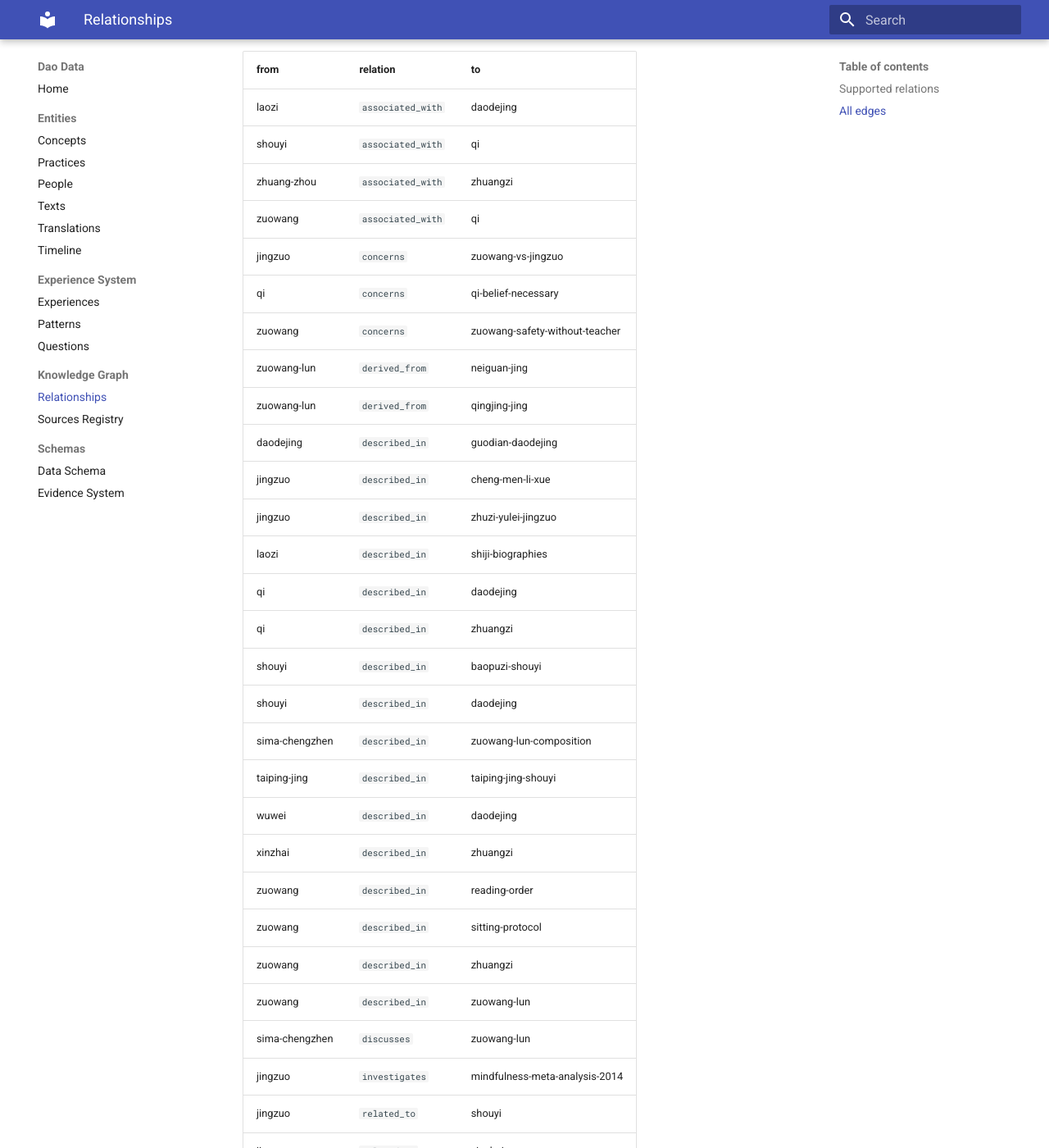
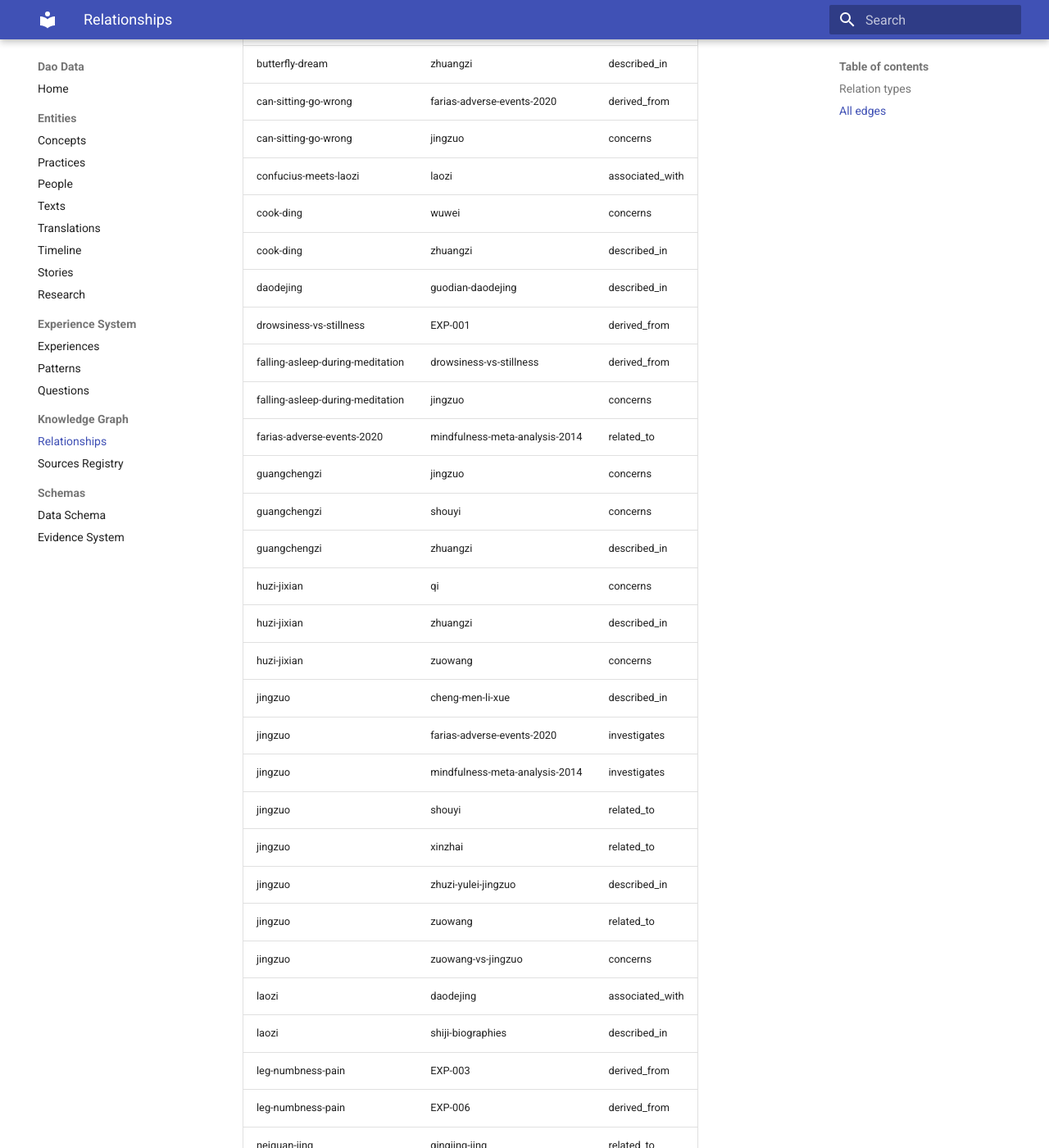
Before and after one commit to martinxionbiotech-max/data.dao, an MkDocs documentation site: the page built from docs/graph/relationships.md, in a window 1280 px wide and 1400 px high, scrolled down 1238 px. Shown: the whole window at 82% size. Built offline with MkDocs 1.6.1 and Material for MkDocs 9.7.7, drawn with Linux system fonts in a browser that asks for light colours; some of the changed text lies outside the part shown.

Commit message:
Batch 5 sync: stories + research entity pages, graph 78 edges, sources 31, 8 experiences, 5 questions

```diff
--- a/docs/graph/relationships.md
+++ b/docs/graph/relationships.md
@@ -1,77 +1,109 @@
-# Relationships
+# Relationship Registry
 
-Typed knowledge-graph edges from `data/relationships.json` — 44 edges.
+Knowledge-graph edges — 78 total. Top-level key: `items` in
+`site/src/data/relationships.json`.
 
-| Relation | Count |
+## Relation types
+
+| relation | count |
 |---|---|
-| `described_in` | 16 |
-| `related_to` | 12 |
-| `translated_as` | 5 |
-| `associated_with` | 4 |
-| `concerns` | 3 |
-| `derived_from` | 2 |
-| `discusses` | 1 |
-| `investigates` | 1 |
-
-## Supported relations
-
-| Relation | Meaning |
-|---|---|
-| `belongs_to` | entity → tradition/category |
-| `related_to` | concept ↔ concept |
-| `described_in` | practice/concept → text or document |
-| `translated_as` | concept → translation page |
-| `associated_with` | person ↔ text |
-| `concerns` | question → concept |
-| `derived_from` | text → source text |
-| `investigates` | research → concept |
-| `discusses` | person → text |
+| associated_with | 6 |
+| concerns | 21 |
+| derived_from | 9 |
+| described_in | 21 |
+| discusses | 1 |
+| investigates | 2 |
+| related_to | 13 |
+| translated_as | 5 |
 
 ## All edges
 
-| from | relation | to |
+| from | to | relation |
 |---|---|---|
-| laozi | `associated_with` | daodejing |
-| shouyi | `associated_with` | qi |
-| zhuang-zhou | `associated_with` | zhuangzi |
-| zuowang | `associated_with` | qi |
-| jingzuo | `concerns` | zuowang-vs-jingzuo |
-| qi | `concerns` | qi-belief-necessary |
-| zuowang | `concerns` | zuowang-safety-without-teacher |
-| zuowang-lun | `derived_from` | neiguan-jing |
-| zuowang-lun | `derived_from` | qingjing-jing |
-| daodejing | `described_in` | guodian-daodejing |
-| jingzuo | `described_in` | cheng-men-li-xue |
-| jingzuo | `described_in` | zhuzi-yulei-jingzuo |
-| laozi | `described_in` | shiji-biographies |
-| qi | `described_in` | daodejing |
-| qi | `described_in` | zhuangzi |
-| shouyi | `described_in` | baopuzi-shouyi |
-| shouyi | `described_in` | daodejing |
-| sima-chengzhen | `described_in` | zuowang-lun-composition |
-| taiping-jing | `described_in` | taiping-jing-shouyi |
-| wuwei | `described_in` | daodejing |
-| xinzhai | `described_in` | zhuangzi |
-| zuowang | `described_in` | reading-order |
-| zuowang | `described_in` | sitting-protocol |
-| zuowang | `described_in` | zhuangzi |
-| zuowang | `described_in` | zuowang-lun |
-| sima-chengzhen | `discusses` | zuowang-lun |
-| jingzuo | `investigates` | mindfulness-meta-analysis-2014 |
-| jingzuo | `related_to` | shouyi |
-| jingzuo | `related_to` | xinzhai |
-| jingzuo | `related_to` | zuowang |
-| neiguan-jing | `related_to` | qingjing-jing |
-| shouyi | `related_to` | neiguan-jing |
-| shouyi | `related_to` | wuwei |
-| shouyi | `related_to` | zuowang |
-| wuwei | `related_to` | zuowang |
-| xinzhai | `related_to` | qingjing-jing |
-| zuowang | `related_to` | mindfulness |
-| zuowang | `related_to` | wuwei |
-| zuowang | `related_to` | xinzhai |
-| qingjing-jing | `translated_as` | qingjing-jing-opening |
-| shouyi | `translated_as` | daodejing-10-shouyi |
-| wuwei | `translated_as` | daodejing-48 |
-| xinzhai | `translated_as` | xinzhai-passage |
-| zuowang | `translated_as` | zuowang-passage |
+| EXP-001 | jingzuo | concerns |
+| EXP-002 | jingzuo | concerns |
+| EXP-003 | jingzuo | concerns |
+| EXP-004 | jingzuo | concerns |
+| EXP-005 | qi | concerns |
+| EXP-006 | jingzuo | concerns |
+| EXP-007 | jingzuo | concerns |
+| EXP-008 | jingzuo | concerns |
+| butterfly-dream | zhuang-zhou | associated_with |
+| butterfly-dream | zhuangzi | described_in |
+| can-sitting-go-wrong | farias-adverse-events-2020 | derived_from |
+| can-sitting-go-wrong | jingzuo | concerns |
+| confucius-meets-laozi | laozi | associated_with |
+| cook-ding | wuwei | concerns |
+| cook-ding | zhuangzi | described_in |
+| daodejing | guodian-daodejing | described_in |
+| drowsiness-vs-stillness | EXP-001 | derived_from |
+| falling-asleep-during-meditation | drowsiness-vs-stillness | derived_from |
+| falling-asleep-during-meditation | jingzuo | concerns |
+| farias-adverse-events-2020 | mindfulness-meta-analysis-2014 | related_to |
+| guangchengzi | jingzuo | concerns |
+| guangchengzi | shouyi | concerns |
+| guangchengzi | zhuangzi | described_in |
+| huzi-jixian | qi | concerns |
+| huzi-jixian | zhuangzi | described_in |
+| huzi-jixian | zuowang | concerns |
+| jingzuo | cheng-men-li-xue | described_in |
+| jingzuo | farias-adverse-events-2020 | investigates |
+| jingzuo | mindfulness-meta-analysis-2014 | investigates |
+| jingzuo | shouyi | related_to |
+| jingzuo | xinzhai | related_to |
+| jingzuo | zhuzi-yulei-jingzuo | described_in |
+| jingzuo | zuowang | related_to |
+| jingzuo | zuowang-vs-jingzuo | concerns |
+| laozi | daodejing | associated_with |
+| laozi | shiji-biographies | described_in |
+| leg-numbness-pain | EXP-003 | derived_from |
+| leg-numbness-pain | EXP-006 | derived_from |
+| neiguan-jing | qingjing-jing | related_to |
+| qi | daodejing | described_in |
+| qi | qi-belief-necessary | concerns |
+| qi | zhuangzi | described_in |
+| qingjing-jing | qingjing-jing-opening | translated_as |
+| shouyi | baopuzi-shouyi | described_in |
+| shouyi | daodejing | described_in |
+| shouyi | daodejing-10-shouyi | translated_as |
+| shouyi | neiguan-jing | related_to |
+| shouyi | qi | associated_with |
+| shouyi | wuwei | related_to |
+| shouyi | zuowang | related_to |
+| sima-chengzhen | zuowang-lun | discusses |
+| sima-chengzhen | zuowang-lun-composition | described_in |
+| standing-in-snow | jingzuo | concerns |
+| taiping-jing | taiping-jing-shouyi | described_in |
+| warmth-and-qi-sensations | EXP-002 | derived_from |
+| warmth-and-qi-sensations | EXP-003 | derived_from |
+| wooden-rooster | shouyi | concerns |
+| wooden-rooster | wuwei | concerns |
+| wooden-rooster | zhuangzi | described_in |
+| wuwei | daodejing | described_in |
+| wuwei | daodejing-48 | translated_as |
+| wuwei | zuowang | related_to |
+| xinzhai | qingjing-jing | related_to |
+| xinzhai | xinzhai-passage | translated_as |
+| xinzhai | zhuangzi | described_in |
+| zhuang-zhou | zhuangzi | associated_with |
+| zuowang | mindfulness | related_to |
+| zuowang | qi | associated_with |
+| zuowang | reading-order | described_in |
+| zuowang | sitting-protocol | described_in |
+| zuowang | wuwei | related_to |
+| zuowang | xinzhai | related_to |
+| zuowang | zhuangzi | described_in |
+| zuowang | zuowang-lun | described_in |
+| zuowang | zuowang-passage | translated_as |
+| zuowang | zuowang-safety-without-teacher | concerns |
+| zuowang-lun | neiguan-jing | derived_from |
+| zuowang-lun | qingjing-jing | derived_from |
+
+Relationship semantics: `described_in` (text documents the entity),
+`derived_from` (one item derives from another), `concerns` (item is about
+an entity), `related_to` (mutual association), `investigates` (research
+addresses an entity), `associated_with` (historical association),
+`translated_as` (translation renders a text passage), `discusses`,
+`contrasts_with`.
+
+Generated from the site data file; do not edit by hand.
--- a/mkdocs.yml
+++ b/mkdocs.yml
@@ -18,6 +18,8 @@
       - Texts: entities/texts.md
       - Translations: entities/translations.md
       - Timeline: entities/timeline.md
+      - Stories: entities/stories.md
+      - Research: entities/research.md
   - Experience System:
       - Experiences: experiences/index.md
       - Patterns: experiences/patterns.md
```
Also changed, not shown: docs/entities/research.md (added, +12 -0 lines), docs/entities/stories.md (added, +17 -0 lines), docs/experiences/index.md (+12 -12 lines), docs/experiences/questions.md (+4 -3 lines), docs/graph/sources.md (+44 -39 lines), docs/index.md (+6 -6 lines).
